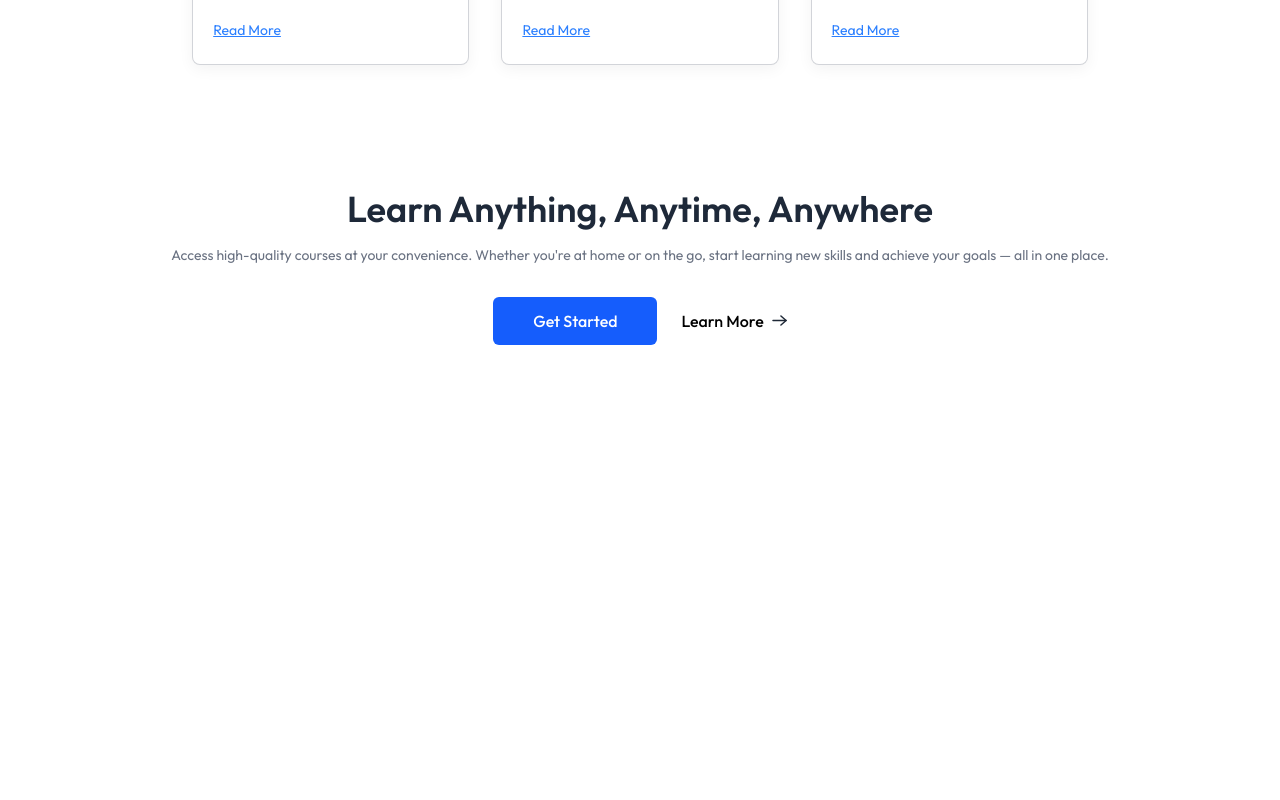
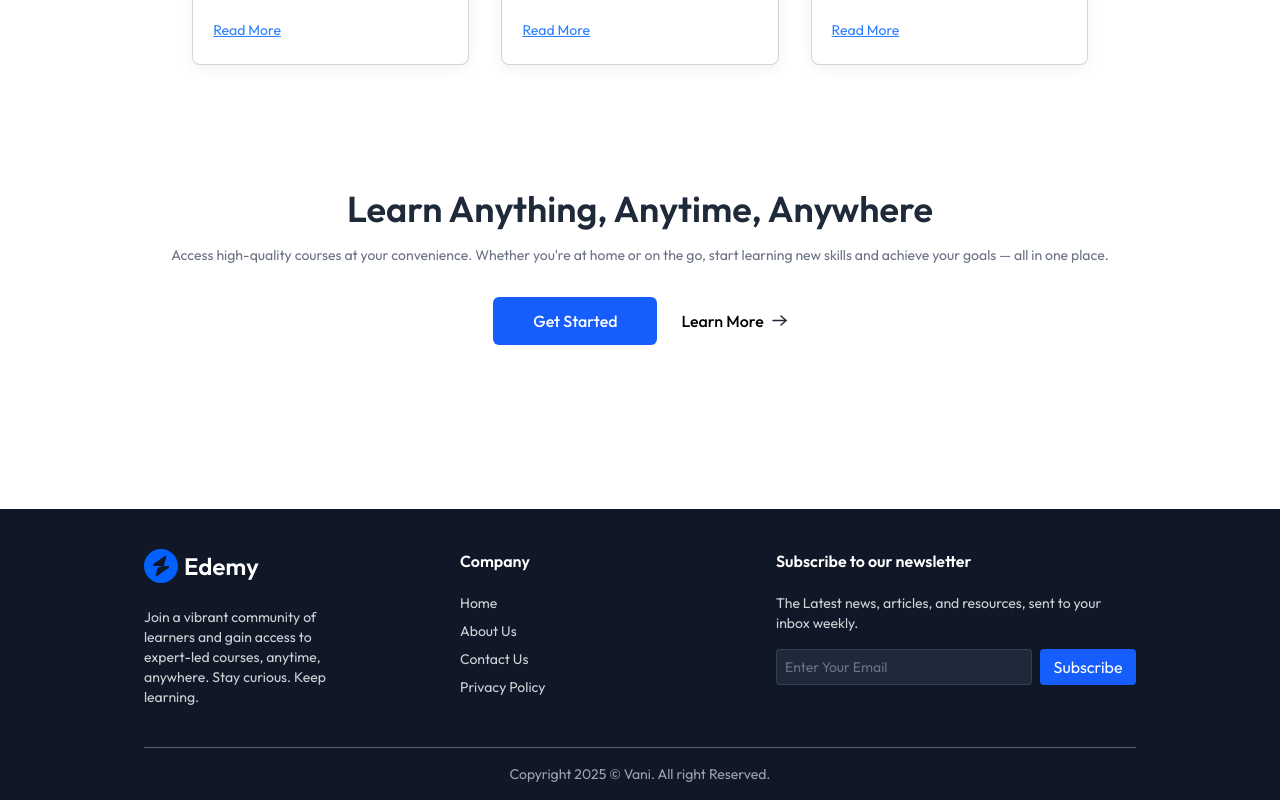
Before and after one commit to Vani-Kumari/LMS, a React (Vite) app in the folder client/: page / in a window 1280 px wide. Shown: the part 2267-3067 px from the top of the page. Before the commit the page ends 2708 px from the top, so only its background shows below. Built offline with nearby package versions, Linux system fonts and the light colour scheme; no server answers.

Commit message:
Footer Section

```diff
--- a/client/src/components/students/Footer.jsx
+++ b/client/src/components/students/Footer.jsx
@@ -1,9 +1,39 @@
-import React from 'react'
+import React from "react";
+import { assets } from "../../assets/assets";
 
 const Footer = () => {
   return (
-    <div>Footer</div>
-  )
-}
+    <footer className="bg-gray-900 md:px-36 text-left w-full mt-10">
+      <div className="flex flex-col md:flex-row items-start px-8 md:px-0 justify-center gap-10 md:gap-32 py-10 border-b border-white/30">
+        <div className="flex flex-col md:items-start items-center w-full">
+          <img src={assets.logo_dark} alt="logo" />
+          <p className="mt-6 text-center md:text-left text-sm text-white/80">
+            Join a vibrant community of learners and gain access to expert-led
+            courses, anytime, anywhere. Stay curious. Keep learning.
+          </p>
+        </div>
+        <div className="flex flex-col md:items-start items-center w-full">
+          <h2 className="font-semibold text-white mb-5">Company</h2>
+          <ul className="flex md:flex-col w-full justify-between text-sm text-white/80 md:space-y-2">
+            <li><a href="#">Home</a></li>
+            <li><a href="#">About Us</a></li>
+            <li><a href="#">Contact Us</a></li>
+            <li><a href="#"></a>Privacy Policy</li>
+          </ul>
+        </div>
+        <div className="hidden md:flex flex-col items-start w-full">
+          <h2 className="font-semibold text-white mb-5">Subscribe to our newsletter</h2>
+          <p className="text-sm text-white/80">The Latest news, articles, and resources, sent to your inbox weekly.</p>
+          <div className="flex items-center gap-2 pt-4">
+            <input type="email" placeholder="Enter Your Email"
+            className="border border-gray-500/30 bg-gray-800 text-gray-500 placeholder-gray-500 outline-none w-64 h-9 rounded px-2 text-sm"/>
+            <button className="bg-blue-600 w-24 h-9 text-white rounded cursor-pointer" >Subscribe</button>
+          </div>
+        </div>
+      </div>
+      <p className="py-4 text-center text-xs md:text-sm text-white/60">Copyright 2025 © Vani. All right Reserved.</p>
+    </footer>
+  );
+};
 
-export default Footer
+export default Footer;
--- a/client/src/pages/students/Home.jsx
+++ b/client/src/pages/students/Home.jsx
@@ -4,6 +4,7 @@
 import CoursesSection from '../../components/students/CoursesSection'
 import TestimonialsSection from '../../components/students/TestimonialsSection'
 import CallToAction from '../../components/students/CallToAction'
+import Footer from '../../components/students/Footer'
 
 const Home = () => {
   return (
@@ -13,6 +14,7 @@
       <CoursesSection/>
       <TestimonialsSection/>
       <CallToAction/>
+      <Footer/>
     </div>
   )
 }
```
